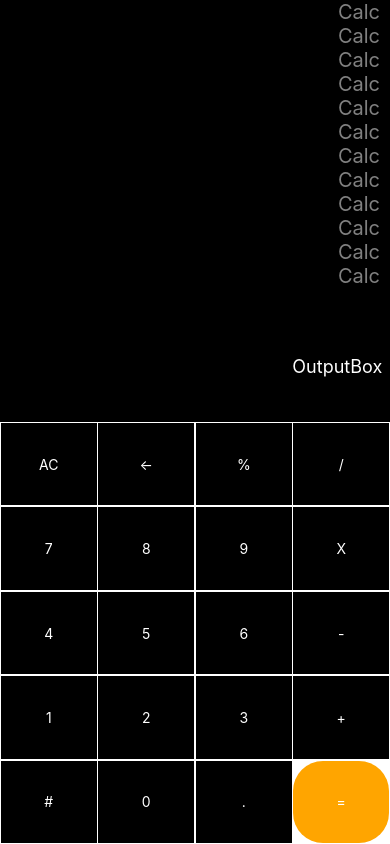
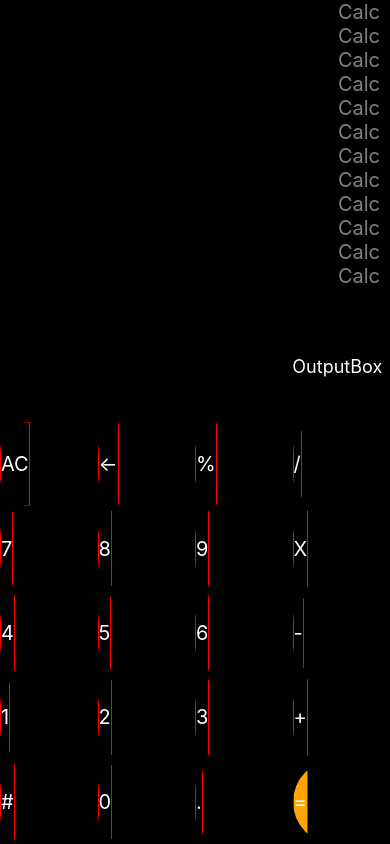
Before and after one commit to Kaushik1766/Calculator, a React Native app: screen / in a window 390 px wide. Built offline with nearby package versions, Linux system fonts and the light colour scheme.

Commit message:
ButtonEffects

```diff
--- /dev/null
+++ b/components/BasicButton.jsx
@@ -0,0 +1,58 @@
+import { StyleSheet, Text, TouchableHighlight, TouchableNativeFeedback, TouchableOpacity, View } from 'react-native'
+import React from 'react'
+
+export default function BasicButton(props) {
+    if (props.name == '=') {
+        return (
+            <View style={{ borderRadius: 60, overflow: 'hidden', flex: 1 }}>
+                <TouchableNativeFeedback style={styles.roundEdges}>
+                    <View style={styles.EqualButton}>
+                        <Text style={styles.ButtonText} >{props.name}</Text>
+                    </View>
+                </TouchableNativeFeedback>
+            </View>
+
+        )
+    }
+    return (
+        <View style={{ borderRadius: 30, overflow: 'hidden', flex: 1 }}>
+            <TouchableNativeFeedback style={styles.roundEdges}>
+                <View style={styles.Button}>
+                    <Text style={styles.ButtonText} >{props.name}</Text>
+                </View>
+            </TouchableNativeFeedback>
+        </View>
+    )
+}
+
+const styles = StyleSheet.create({
+    ButtonText: {
+        color: 'white',
+        textAlign: 'center',
+        fontSize: 20
+    },
+    EqualButton: {
+        flex: 1,
+        backgroundColor: 'orange',
+        alignItems: 'center',
+        justifyContent: 'center',
+        // margin: '.25%',
+        // borderRadius: 30
+    },
+    Button: {
+        flex: 1,
+        backgroundColor: 'black',
+        // borderWidth: 5,
+        // borderBlockColor: 'blue',
+        alignItems: 'center',
+        justifyContent: 'center',
+        // margin: '.25%',
+
+    },
+    roundEdges: {
+        flex: 1,
+        // borderRadius: 30,
+        overflow: 'hidden',
+        // backgroundColor: 'white'
+    }
+})
--- a/components/Button.jsx
+++ /dev/null
@@ -1,42 +0,0 @@
-import { StyleSheet, Text, View } from 'react-native'
-import React from 'react'
-
-export default function Button(props) {
-    if (props.name == '=') {
-        return (
-            <View style={styles.EqualButton}>
-                <Text style={styles.ButtonText} >{props.name}</Text>
-            </View>
-        )
-    }
-    return (
-        <View style={styles.Button}>
-            <Text style={styles.ButtonText} >{props.name}</Text>
-        </View>
-    )
-}
-
-const styles = StyleSheet.create({
-    ButtonText: {
-        color: 'white',
-        textAlign: 'center',
-    },
-    EqualButton: {
-        flex: 1,
-        backgroundColor: 'orange',
-        alignItems: 'center',
-        justifyContent: 'center',
-        margin: '.25%',
-        borderRadius: 30,
-        overflow: 'hidden'
-    },
-    Button: {
-        flex: 1,
-        backgroundColor: 'black',
-        // borderWidth: 5,
-        // borderBlockColor: 'blue',
-        alignItems: 'center',
-        justifyContent: 'center',
-        margin: '.25%'
-    }
-})
--- a/components/ButtonRow.jsx
+++ b/components/ButtonRow.jsx
@@ -1,14 +1,15 @@
 import { StyleSheet, Text, View } from 'react-native'
 import React from 'react'
-import Button from './Button'
+import Button from './BasicButton'
+import BasicButton from './BasicButton'
 
 export default function ButtonRow({ A, B, C, D }) {
     return (
         <View style={styles.Row}>
-            <Button name={A} />
-            <Button name={B} />
-            <Button name={C} />
-            <Button name={D} />
+            <BasicButton name={A} />
+            <BasicButton name={B} />
+            <BasicButton name={C} />
+            <BasicButton name={D} />
         </View>
     )
 }
--- a/components/InputPad.jsx
+++ b/components/InputPad.jsx
@@ -1,13 +1,13 @@
 import { Text, View } from 'react-native'
 import React from 'react'
-import Button from './Button'
+import Button from './BasicButton'
 import ButtonRow from './ButtonRow'
 
 export default function InputPad() {
     return (
         <View style={{
             flex: 1,
-            backgroundColor: 'white',
+            backgroundColor: 'black',
         }}>
             <ButtonRow A='AC' B='<-' C='%' D='/' />
             <ButtonRow A='7' B='8' C='9' D='X' />
```
